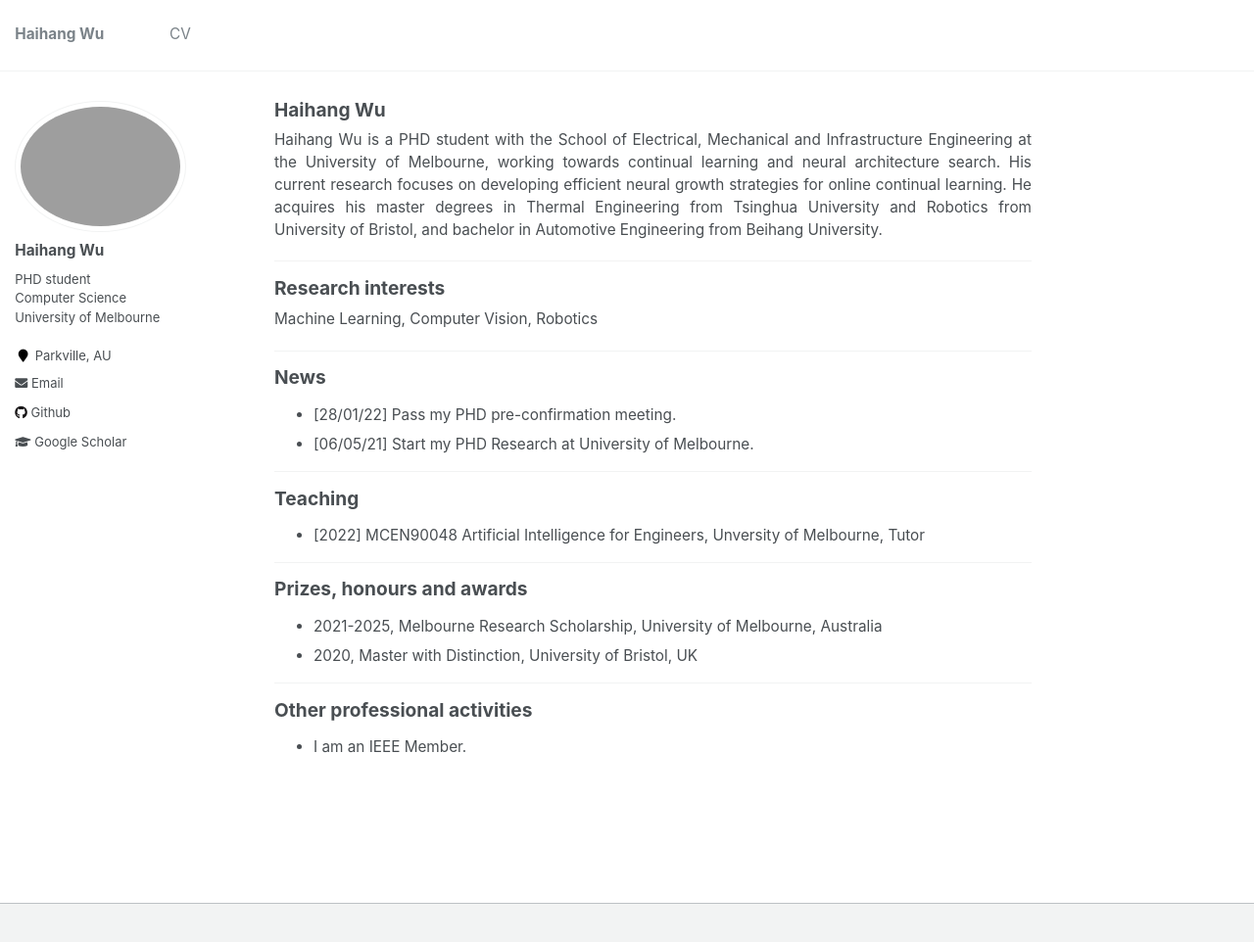
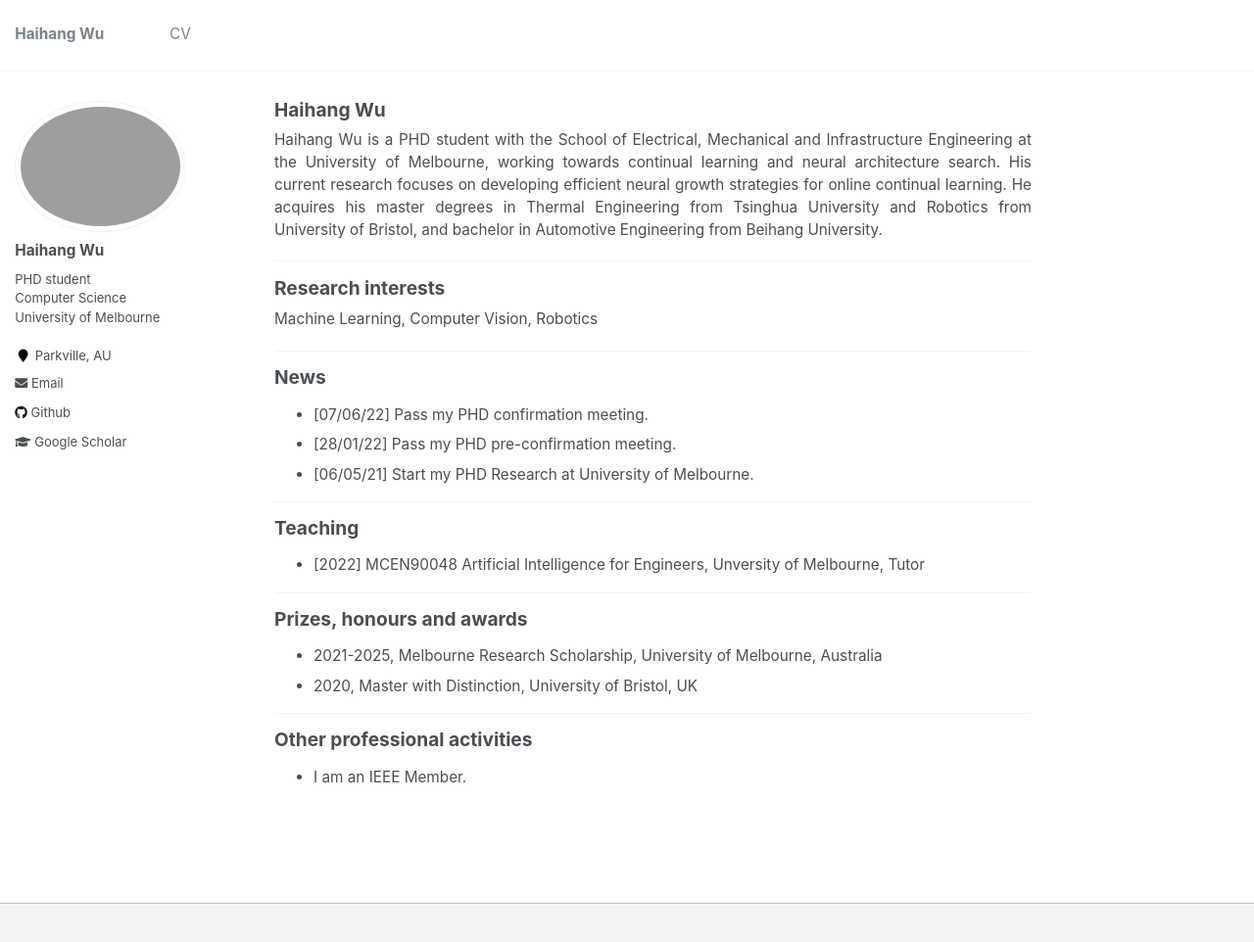
Before and after one commit to HaihangWu/HaihangWu.github.io, a Jekyll site: the page built from _pages/about.md, in a window 1280 px wide and 984 px high. Shown: the top 962 px of the window at 98% size. Built offline with Jekyll 4.4.1, drawn with Linux system fonts in a browser that asks for light colours.

Commit message:
Update about.md

```diff
--- a/_pages/about.md
+++ b/_pages/about.md
@@ -27,6 +27,7 @@ Machine Learning, Computer Vision, Robotics
 
 News
 ======
+* [07/06/22] Pass my PHD confirmation meeting.
 * [28/01/22] Pass my PHD pre-confirmation meeting.
 * [06/05/21] Start my PHD Research at University of Melbourne.
 
```
